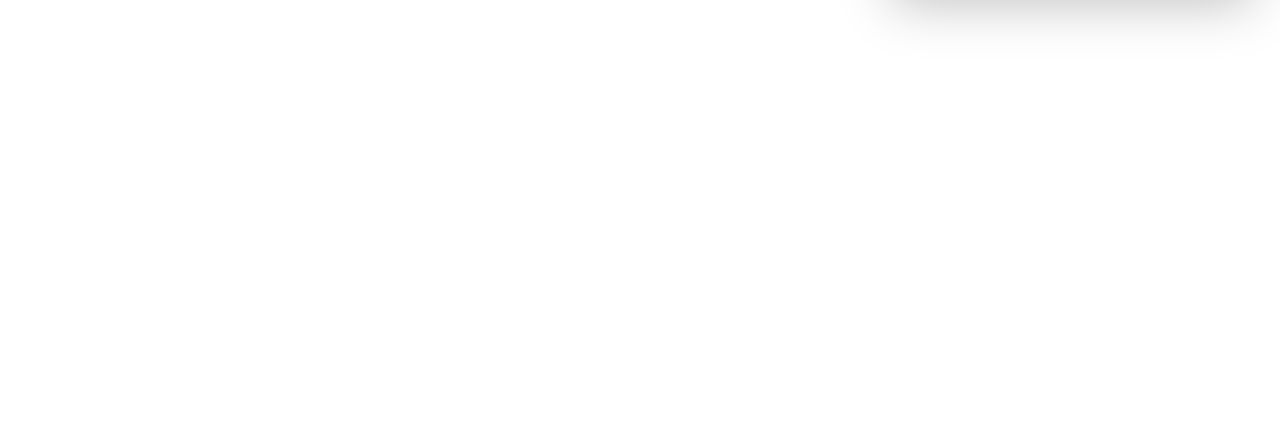
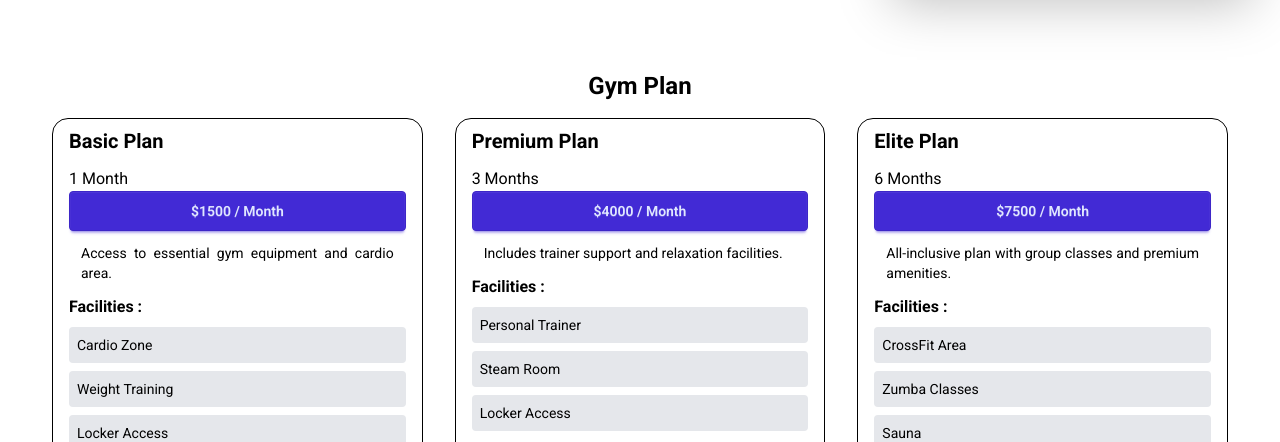
Before and after one commit to Riadul-Islam-551/React-Tailwind-Practice, a React (Vite) app: page / in a window 1280 px wide. Shown: the part 510-952 px from the top of the page. Before the commit the page ends 800 px from the top, so only its background shows below. Built offline with nearby package versions, Linux system fonts and the light colour scheme.

Commit message:
complet the pricing card, make pricing data and fetch them

```diff
--- /dev/null
+++ b/public/pricing.json
@@ -0,0 +1,26 @@
+[
+  {
+    "id": 1,
+    "membership": "Basic Plan",
+    "description": "Access to essential gym equipment and cardio area.",
+    "duration": "1 Month",
+    "price": 1500,
+    "facilities": ["Cardio Zone", "Weight Training", "Locker Access"]
+  },
+  {
+    "id": 2,
+    "membership": "Premium Plan",
+    "description": "Includes trainer support and relaxation facilities.",
+    "duration": "3 Months",
+    "price": 4000,
+    "facilities": ["Personal Trainer", "Steam Room", "Locker Access"]
+  },
+  {
+    "id": 3,
+    "membership": "Elite Plan",
+    "description": "All-inclusive plan with group classes and premium amenities.",
+    "duration": "6 Months",
+    "price": 7500,
+    "facilities": ["CrossFit Area", "Zumba Classes", "Sauna"]
+  }
+]
--- a/src/App.jsx
+++ b/src/App.jsx
@@ -1,15 +1,32 @@
+import { Suspense } from "react";
 import "./App.css";
 import Hero from "./components/Hero/Hero";
 import Daisynav from "./components/Navbar/Daisynav";
 import Nav from "./components/Navbar/Nav";
+import Pricingoptions from "./components/pricingOptions/Pricingoptions";
+
+const pricingOption = fetch("pricing.json").then((res) => res.json());
 
 function App() {
   return (
     <>
-      <Nav></Nav>
-      {/* <Daisynav></Daisynav> */}
-      <h1 className="text-2xl text-center my-9 font-bold">Start the project</h1>
-      <Hero></Hero>
+      <header>
+        <Nav></Nav>
+        {/* <Daisynav></Daisynav> */}
+        <h1 className="text-2xl text-center my-9 font-bold">
+          Start the project
+        </h1>
+        <Hero></Hero>
+      </header>
+      <main>
+        <Suspense
+          fallback={
+            <span className="loading loading-spinner loading-xl"></span>
+          }
+        >
+          <Pricingoptions pricingOption={pricingOption}></Pricingoptions>
+        </Suspense>
+      </main>
     </>
   );
 }
--- a/src/components/Navbar/Nav.jsx
+++ b/src/components/Navbar/Nav.jsx
@@ -55,7 +55,7 @@ const Nav = () => {
               <Menu className="md:hidden" />
             )}
           </span>
-          <ul className={`md:hidden absolute bg-gray-400 ${open ? 'left-0 top-16' : '-left-[700px] top-16'} duration-1000 z-10 w-full rounded-2xl`}>
+          <ul className={`md:hidden absolute bg-gray-400 ${open ? 'left-0 top-16' : '-left-[800px] top-16'} duration-1000 z-10 w-full rounded-2xl`}>
             {links}
           </ul>
           <h1 className="text-xl font-bold">My NAV</h1>
--- /dev/null
+++ b/src/components/pricingOptions/Facility.jsx
@@ -0,0 +1,13 @@
+import React from "react";
+
+const Facility = ({ facility }) => {
+  return (
+    <div>
+      <ul>
+        <li className="bg-gray-200 mt-2 p-2 rounded text-sm">{facility}</li>
+      </ul>
+    </div>
+  );
+};
+
+export default Facility;
--- /dev/null
+++ b/src/components/pricingOptions/PricingCard.jsx
@@ -0,0 +1,26 @@
+import React from "react";
+import Facility from "./Facility";
+
+const PricingCard = ({ card }) => {
+  const { membership, duration, price, description, facilities } = card;
+  //   console.log(card);
+  return (
+    <div className="border rounded-2xl py-2 px-4 ">
+      <h1 className="text-xl font-bold mb-3">{membership}</h1>
+      <h4>{duration}</h4>
+      <button className="btn btn-primary w-full">${price} / Month</button>
+      <p className="my-3 text-sm text-justify px-3">{description}</p>
+      <h3 className="font-bold mt-3">Facilities : </h3>
+      <div>
+        {facilities.map((facility) => (
+          <Facility facility={facility}></Facility>
+        ))}
+      </div>
+      <div className="mt-3 text-end">
+        <button className="btn">Purches</button>
+      </div>
+    </div>
+  );
+};
+
+export default PricingCard;
--- /dev/null
+++ b/src/components/pricingOptions/Pricingoptions.jsx
@@ -0,0 +1,20 @@
+import { use } from "react";
+import React from "react";
+import PricingCard from "./PricingCard";
+
+const Pricingoptions = ({ pricingOption }) => {
+  const pricingData = use(pricingOption);
+  console.log(pricingData);
+  return (
+    <div>
+      <h1 className="text-center font-bold mt-9 mb-4 text-2xl">Gym Plan</h1>
+      <div className=" grid grid-cols-1 md:grid-cols-3 gap-8 px-3 max-w-[1200px] mx-auto">
+        {pricingData.map((card) => (
+          <PricingCard key={card.id} card={card}></PricingCard>
+        ))}
+      </div>
+    </div>
+  );
+};
+
+export default Pricingoptions;
```
